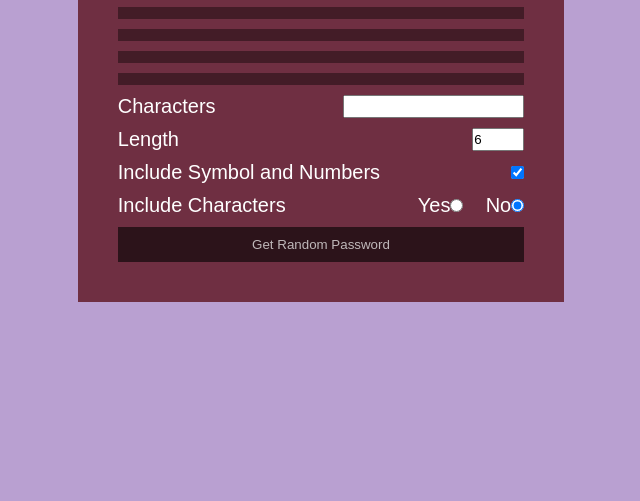
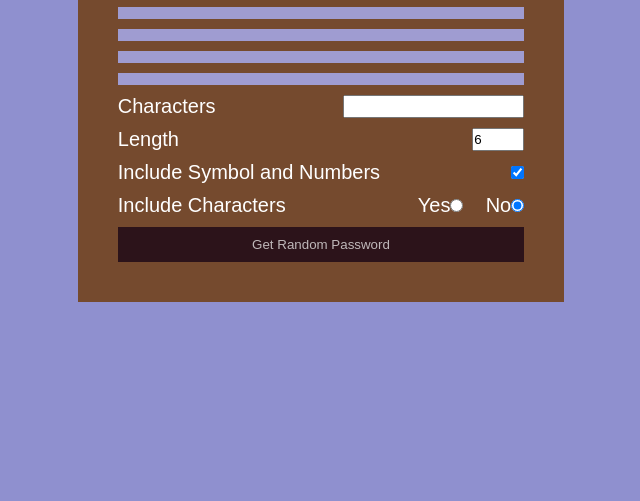
Before and after one commit to Ajaybezawada/Random-Password-Generator, a plain HTML site: page index.html in a window 1280 px wide. Shown: the part 299-800 px from the top of the page, without its empty margins (319-959 px from the left). Drawn offline with Linux system fonts and the light colour scheme.

Commit message:
Update main.css

```diff
--- a/main.css
+++ b/main.css
@@ -8,13 +8,13 @@
   display: flex;
   justify-content: center;
   align-items: center;
-  background-color: #b9a0d1;
+  background-color: #8f90cf;
   height: 100vh;
 }
 
 .password-generator {
   padding: 40px;
-  background-color: #6f2f42;
+  background-color: #754a2e;
   color: white;
   font-size: 20px;
   font-family: sans-serif;
@@ -27,8 +27,8 @@
 }
 
 .password {
-  min-width: 280px;
-  background-color: #431c27;
+  min-width: 100%;
+  background-color: #9f9cd1;
   color: rgb(199, 199, 199);
 }
 
```
